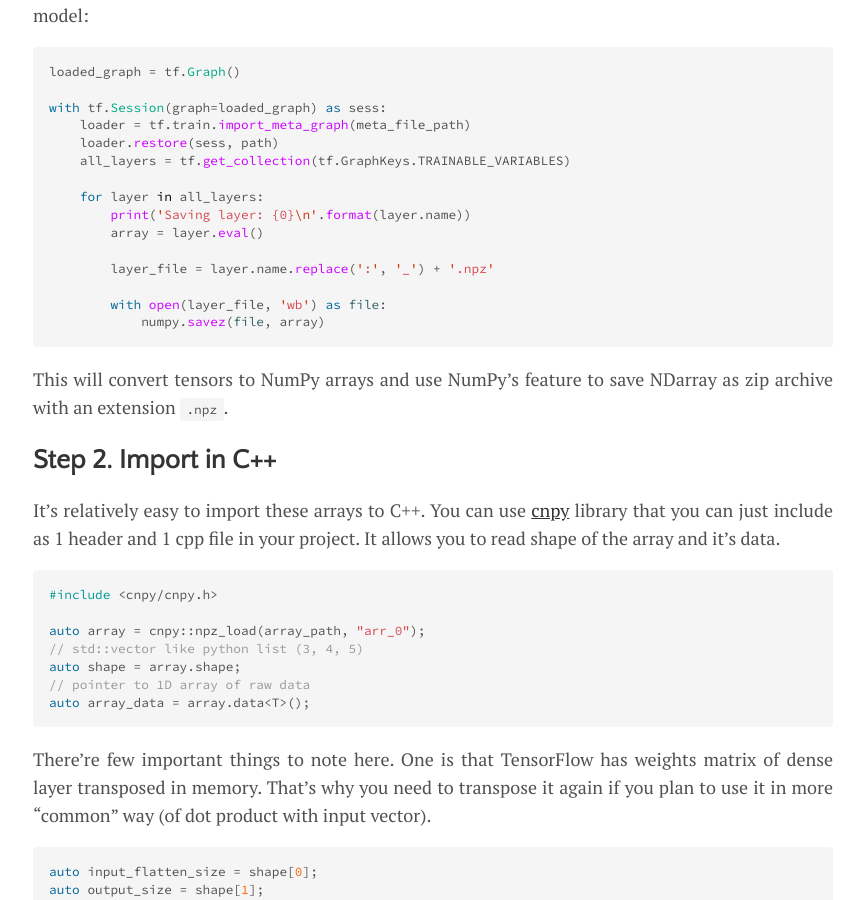
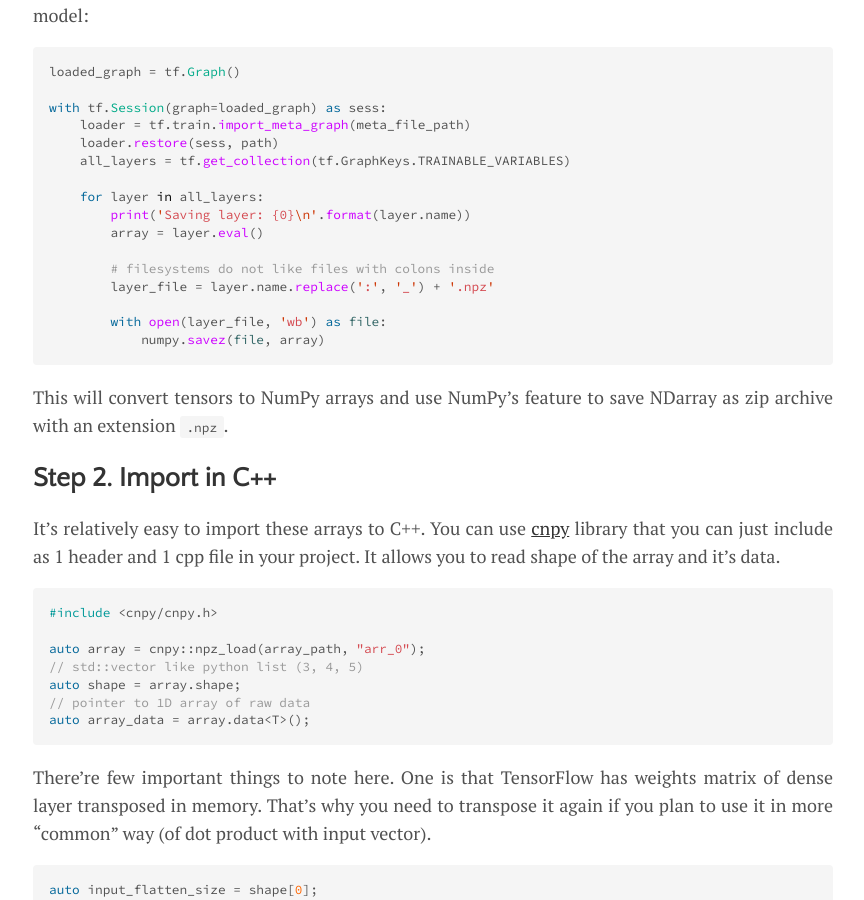
Before and after one commit to ribtoks/code-jamming, a Jekyll site: the page built from _posts/2019-03-01-tensorflow-inference.md, in a window 1280 px wide and 900 px high, scrolled down 1909 px. Shown: the whole window, without its empty margins (207-1071 px from the left). Built offline with Jekyll 4.4.1, drawn with Linux system fonts in a browser that asks for light colours; nearby versions of some CDN libraries; comment, search, counter and statistics services are not loaded.

Commit message:
Cosmetic improvement

```diff
--- a/_posts/2019-03-01-tensorflow-inference.md
+++ b/_posts/2019-03-01-tensorflow-inference.md
@@ -41,6 +41,7 @@ with tf.Session(graph=loaded_graph) as sess:
         print('Saving layer: {0}\n'.format(layer.name))
         array = layer.eval()
 
+        # filesystems do not like files with colons inside
         layer_file = layer.name.replace(':', '_') + '.npz'
 
         with open(layer_file, 'wb') as file:
```
